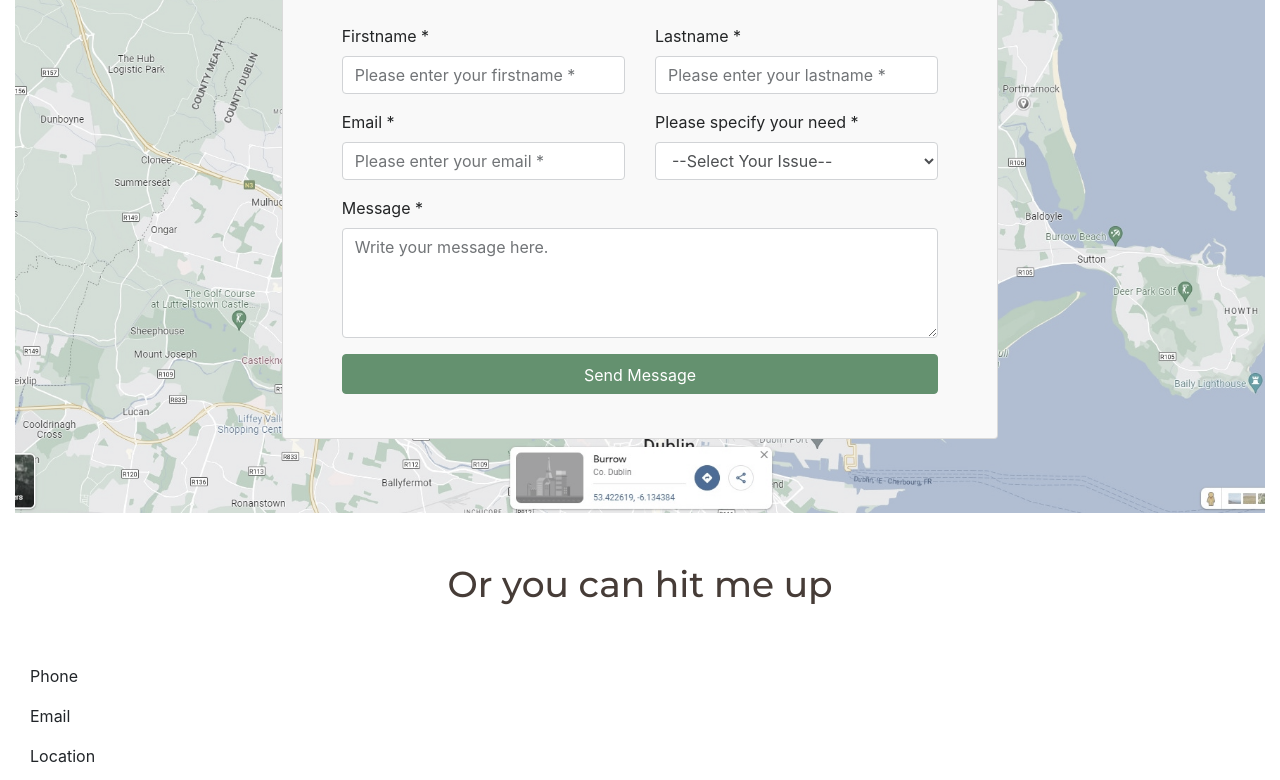
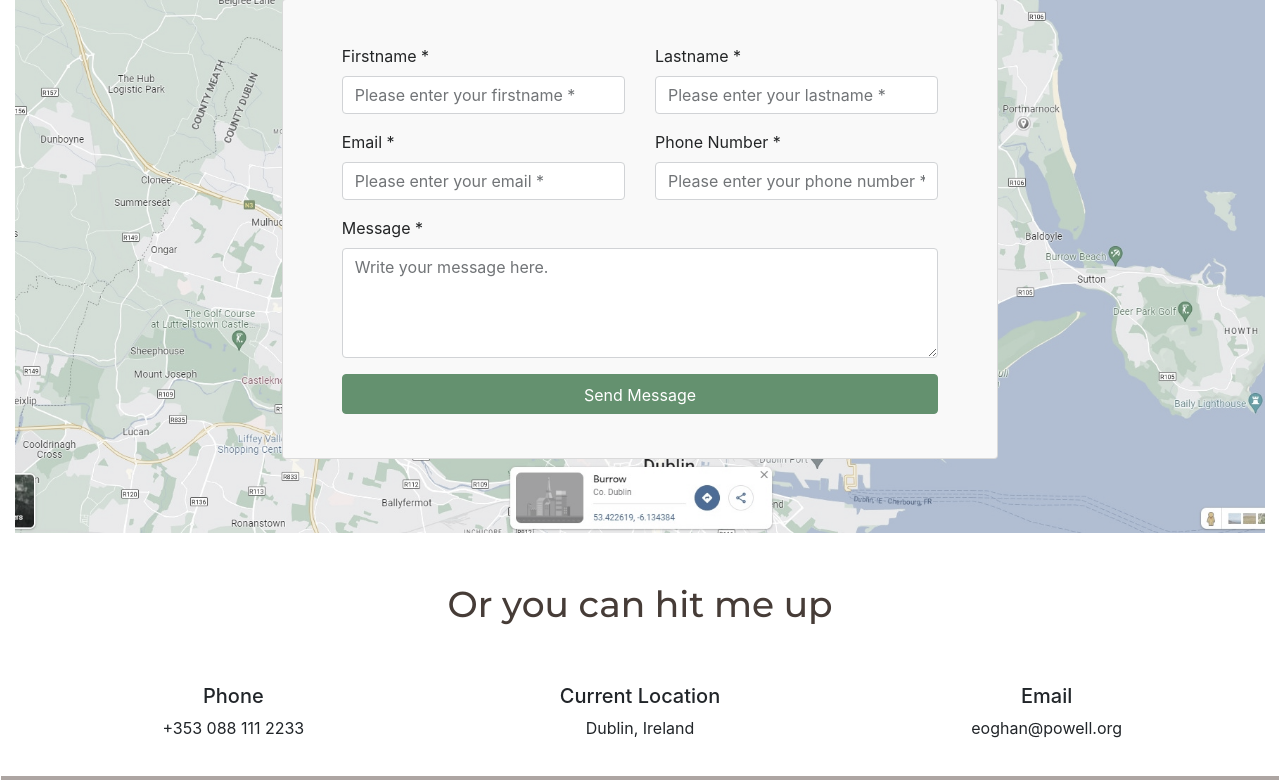
Before and after one commit to eoghanpowell/MS1, a plain HTML site: page contact.html in a window 1280 px wide. Shown: the part 330-1110 px from the top of the page. Drawn offline with nearby package versions, Linux system fonts and the light colour scheme; a web font is replaced by a local one.

Commit message:
made nav links live and tidied up contact details

```diff
--- a/assets/css/style.css
+++ b/assets/css/style.css
@@ -264,6 +264,7 @@
     font-family: "Montserrat", sans-serif;
     color: #463C37;
     font-size: 48px;
+    padding: 10px;
 }
 
 .contactsubhead {
@@ -272,6 +273,17 @@
     color: #463C37;
     font-size: 36px;
     padding: 50px;
+    }
+
+.contactme h3 {
+    font-size: 20px;
+    text-align: center;
+}
+
+.contactme p {
+    font-size: 16px;
+    text-align: center;
+    padding-bottom: 20px;
 }
 
 /* ------------------------------------contactform----------------------------------------------- */
--- a/contact.html
+++ b/contact.html
@@ -32,12 +32,12 @@
                         <div class="col">
                             <ul id="nav" class="list-inline">
                                 <li class="col-6 col-sm-3 ui-menu-color-home list-inline-item">
-                                    <a href="#">
+                                    <a href="index.html">
                                         <span>Home</span>
                                     </a>
                                 </li>
                                 <li class="col-6 col-sm-3 ui-menu-color-history history list-inline-item">
-                                    <a href="#">
+                                    <a href="history.html">
                                         <span>History</span>
                                     </a>
                                 </li>
@@ -47,7 +47,7 @@
                                     </a>
                                 </li>
                                 <li class="col-6 col-sm-3 ui-menu-color-contact list-inline-item">
-                                    <a href="#">
+                                    <a href="contact.html">
                                         <span>Contact</span>
                                     </a>
                                 </li>
@@ -83,7 +83,7 @@
                                 <div class="card mt-2 mx-auto p-4 bg-light">
                                     <div class="card-body bg-light">
 
-                            <div class = "container">
+                                        <div class="container">
                                             <form id="contact-form" role="form">
 
 
@@ -94,14 +94,22 @@
                                                         <div class="col-md-6">
                                                             <div class="form-group">
                                                                 <label for="form_name">Firstname *</label>
-                                            <input id="form_name" type="text" name="name" class="form-control" placeholder="Please enter your firstname *" required="required" data-error="Firstname is required.">
+                                                                <input id="form_name" type="text" name="name"
+                                                                    class="form-control"
+                                                                    placeholder="Please enter your firstname *"
+                                                                    required="required"
+                                                                    data-error="Firstname is required.">
 
                                                             </div>
                                                         </div>
                                                         <div class="col-md-6">
                                                             <div class="form-group">
                                                                 <label for="form_lastname">Lastname *</label>
-                                            <input id="form_lastname" type="text" name="surname" class="form-control" placeholder="Please enter your lastname *" required="required" data-error="Lastname is required.">
+                                                                <input id="form_lastname" type="text" name="surname"
+                                                                    class="form-control"
+                                                                    placeholder="Please enter your lastname *"
+                                                                    required="required"
+                                                                    data-error="Lastname is required.">
                                                             </div>
                                                         </div>
                                                     </div>
@@ -109,20 +117,22 @@
                                                         <div class="col-md-6">
                                                             <div class="form-group">
                                                                 <label for="form_email">Email *</label>
-                                            <input id="form_email" type="email" name="email" class="form-control" placeholder="Please enter your email *" required="required" data-error="Valid email is required.">
+                                                                <input id="form_email" type="email" name="email"
+                                                                    class="form-control"
+                                                                    placeholder="Please enter your email *"
+                                                                    required="required"
+                                                                    data-error="Valid email is required.">
 
                                                             </div>
                                                         </div>
                                                         <div class="col-md-6">
                                                             <div class="form-group">
-                                            <label for="form_need">Please specify your need *</label>
-                                            <select id="form_need" name="need" class="form-control" required="required" data-error="Please specify your need.">
-                                                <option value="" selected disabled>--Select Your Issue--</option>
-                                                <option >Request Invoice for order</option>
-                                                <option >Request order status</option>
-                                                <option >Haven't received cashback yet</option>
-                                                <option >Other</option>
-                                            </select>
+                                                                <label for="phone">Phone Number *</label>
+                                                                <input id="form_phone" type="phone" name="phone"
+                                                                    class="form-control"
+                                                                    placeholder="Please enter your phone number *"
+                                                                    required="required"
+                                                                    data-error="Valid phone number is required.">
 
                                                             </div>
                                                         </div>
@@ -131,8 +141,11 @@
                                                         <div class="col-md-12">
                                                             <div class="form-group">
                                                                 <label for="form_message">Message *</label>
-                                            <textarea id="form_message" name="message" class="form-control" placeholder="Write your message here." rows="4" required="required" data-error="Please, leave us a message."></textarea
-                                                >
+                                                                <textarea id="form_message" name="message"
+                                                                    class="form-control"
+                                                                    placeholder="Write your message here." rows="4"
+                                                                    required="required"
+                                                                    data-error="Please, leave us a message."></textarea>
                                                             </div>
 
                                                         </div>
@@ -141,7 +154,7 @@
                                                         <div class="col-md-12">
 
                                                             <input type="submit" class="btn btn-success btn-send  pt-2 btn-block
-                                            " value="Send Message" >
+                                            " value="Send Message">
 
                                                         </div>
 
@@ -165,11 +178,21 @@
                 </div>
 
             </div>
-        <div class="container-fluid">
+            <div class="container-fluid contactme col-12">
+
                 <h2 class="contactsubhead">Or you can hit me up</h2>
-            <p>Phone</p>
-            <p>Email</p>
-            <p>Location</p>
+                <div class="container-fluid timeline col-4">
+                    <h3>Phone</h3>
+                    <p>+353 088 111 2233</p>
+                </div>
+                <div class="container-fluid timeline col-4">
+                    <h3>Current Location</h3>
+                    <p>Dublin, Ireland</p>
+                </div>
+                <div class="container-fluid timeline col-4">
+                    <h3>Email</h3>
+                    <p>eoghan@powell.org</p>
+                </div>
             </div>
     </section>
 
```
Also changed, not shown: history.html (+3 -3 lines), index.html (+3 -3 lines). Lines whose indentation alone changed are shown as unchanged.
